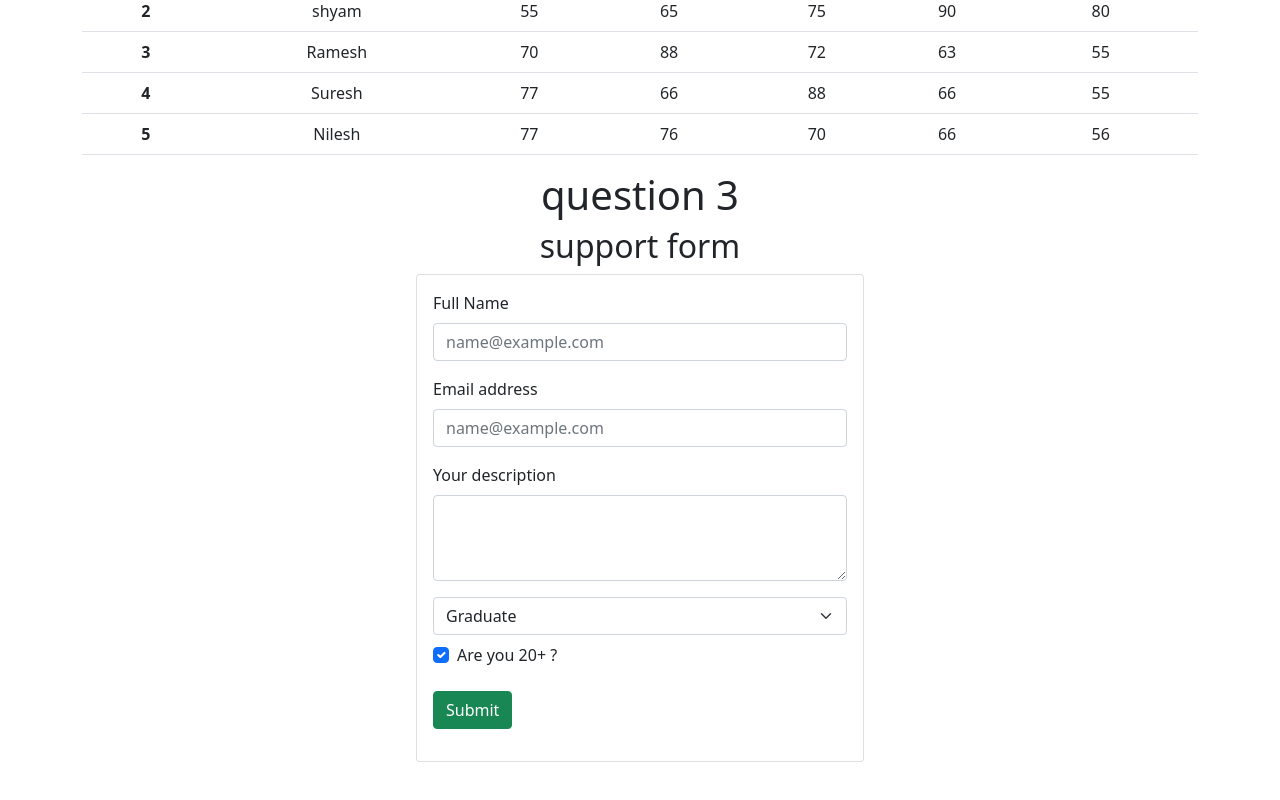
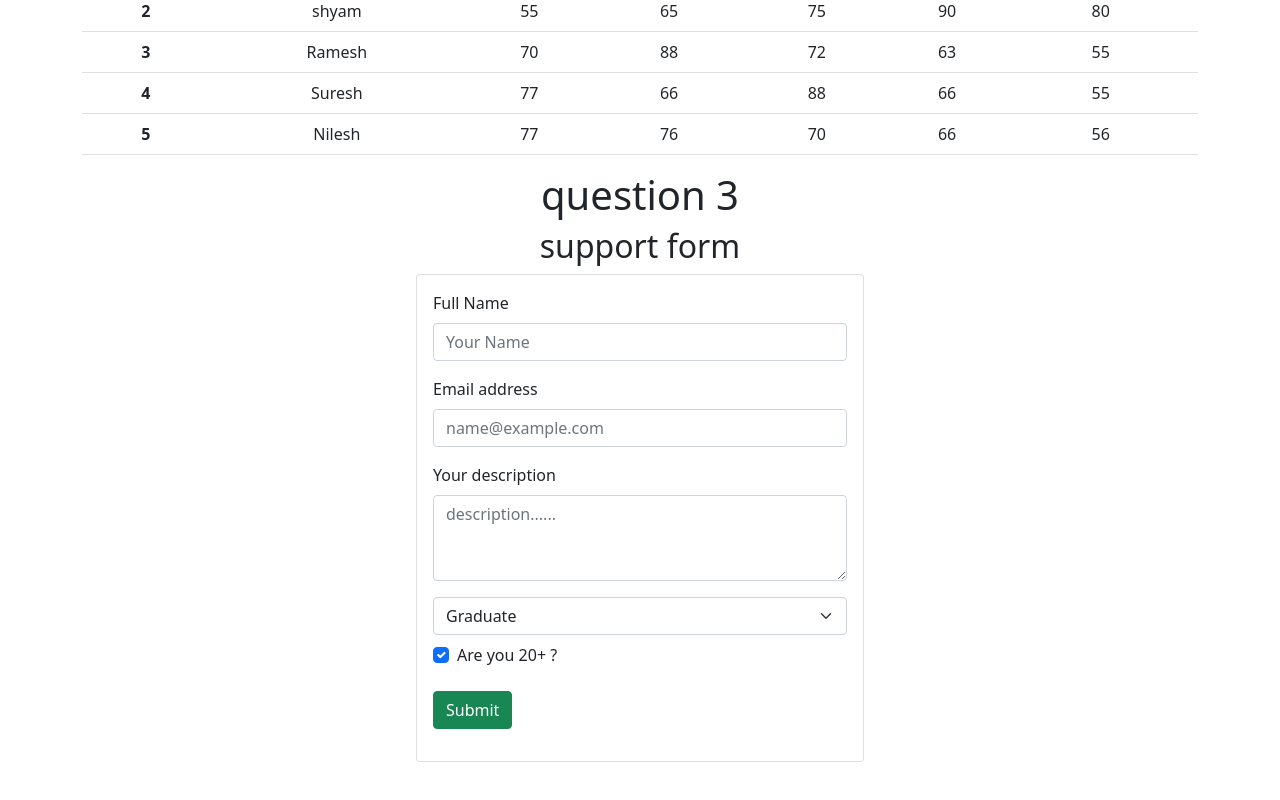
Before and after one commit to raghav-appsdeployer/htm-and-css-day1, a plain HTML site: page index.html in a window 1280 px wide. Shown: the part 1054-1854 px from the top of the page. Drawn offline with nearby package versions, Linux system fonts and the light colour scheme.

Commit message:
push changes

```diff
--- a/index.html
+++ b/index.html
@@ -118,7 +118,7 @@
               type="text"
               class="form-control"
               id="exampleFormControlInput1"
-              placeholder="name@example.com"
+              placeholder="Your Name"
             />
           </div>
           <div class="mb-3 text-start">
@@ -140,6 +140,7 @@
               class="form-control"
               id="exampleFormControlTextarea1"
               rows="3"
+               placeholder="description......"
             ></textarea>
           </div>
           <select class="form-select" aria-label="Default select example">
```
